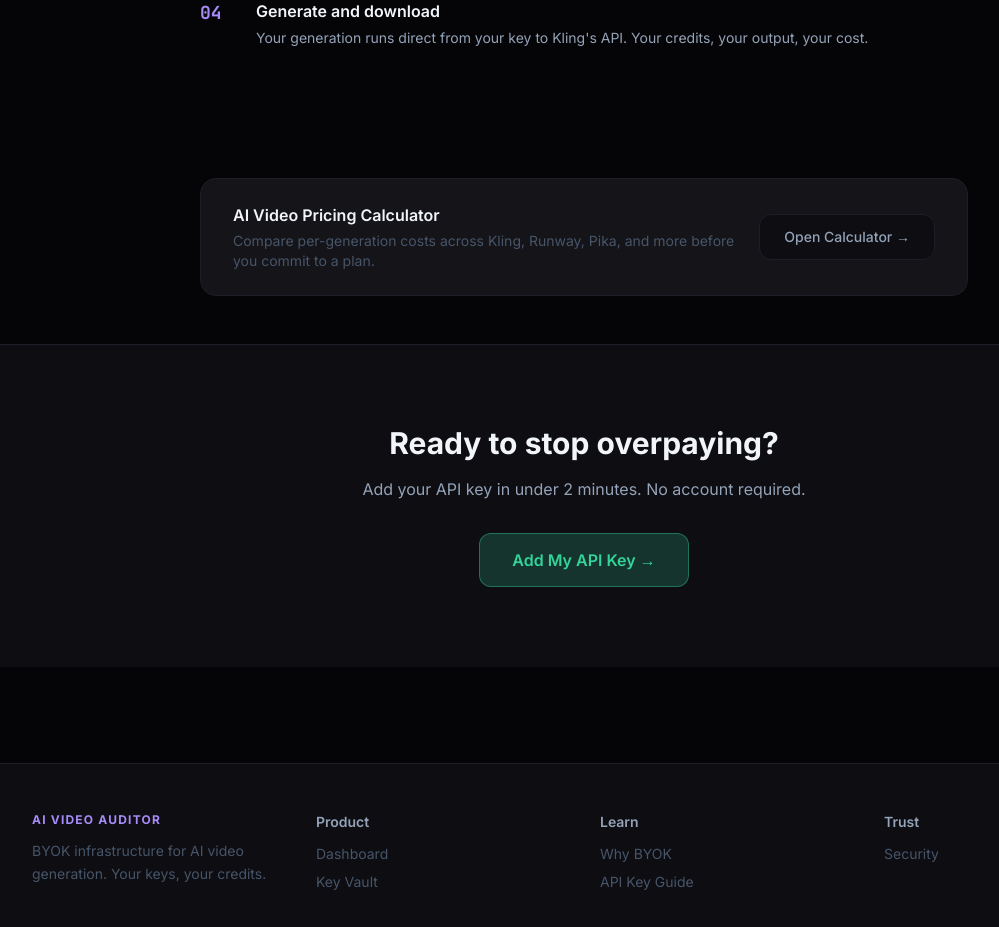
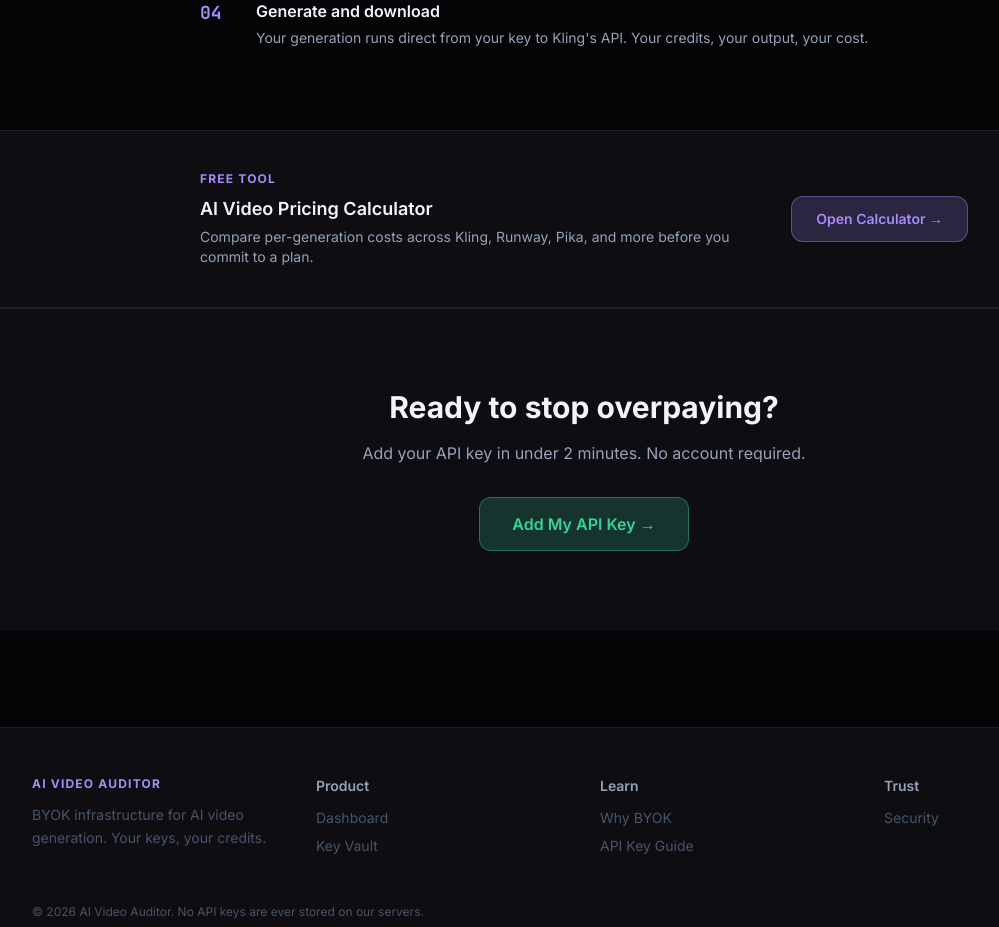
Before and after one commit to JoeChenZ/aivideoauditor-app, a Next.js app: page / in a window 1280 px wide. Shown: the part 1540-2467 px from the top of the page, without its empty margins (56-1055 px from the left). Built offline with nearby package versions, Linux system fonts and the light colour scheme; no server answers.

Commit message:
fix: make calculator callout section visible with surface bg + purple accent

```diff
--- a/app/page.tsx
+++ b/app/page.tsx
@@ -94,15 +94,16 @@ export default function HomePage() {
       </section>
 
       {/* Pricing Calculator callout */}
-      <section className="bg-void py-12 px-6">
-        <div className="max-w-3xl mx-auto flex flex-col sm:flex-row items-center justify-between gap-4 bg-elevated border border-border rounded-2xl px-8 py-6">
+      <section className="bg-surface border-y border-border py-10 px-6">
+        <div className="max-w-3xl mx-auto flex flex-col sm:flex-row items-center justify-between gap-6">
           <div>
-            <p className="text-ink-primary font-semibold mb-1">AI Video Pricing Calculator</p>
-            <p className="text-ink-muted text-sm">Compare per-generation costs across Kling, Runway, Pika, and more before you commit to a plan.</p>
+            <p className="text-xs font-bold tracking-widest text-neon-purple uppercase mb-2">Free Tool</p>
+            <p className="text-ink-primary font-semibold text-lg mb-1">AI Video Pricing Calculator</p>
+            <p className="text-ink-secondary text-sm">Compare per-generation costs across Kling, Runway, Pika, and more before you commit to a plan.</p>
           </div>
           <Link
             href="/calculator"
-            className="shrink-0 inline-flex items-center gap-2 bg-surface hover:bg-elevated border border-border text-ink-secondary font-medium px-6 py-3 rounded-xl transition-all text-sm"
+            className="shrink-0 inline-flex items-center gap-2 bg-neon-purple/20 hover:bg-neon-purple/30 border border-neon-purple/40 text-neon-purple font-semibold px-6 py-3 rounded-xl transition-all text-sm"
           >
             Open Calculator →
           </Link>
```
